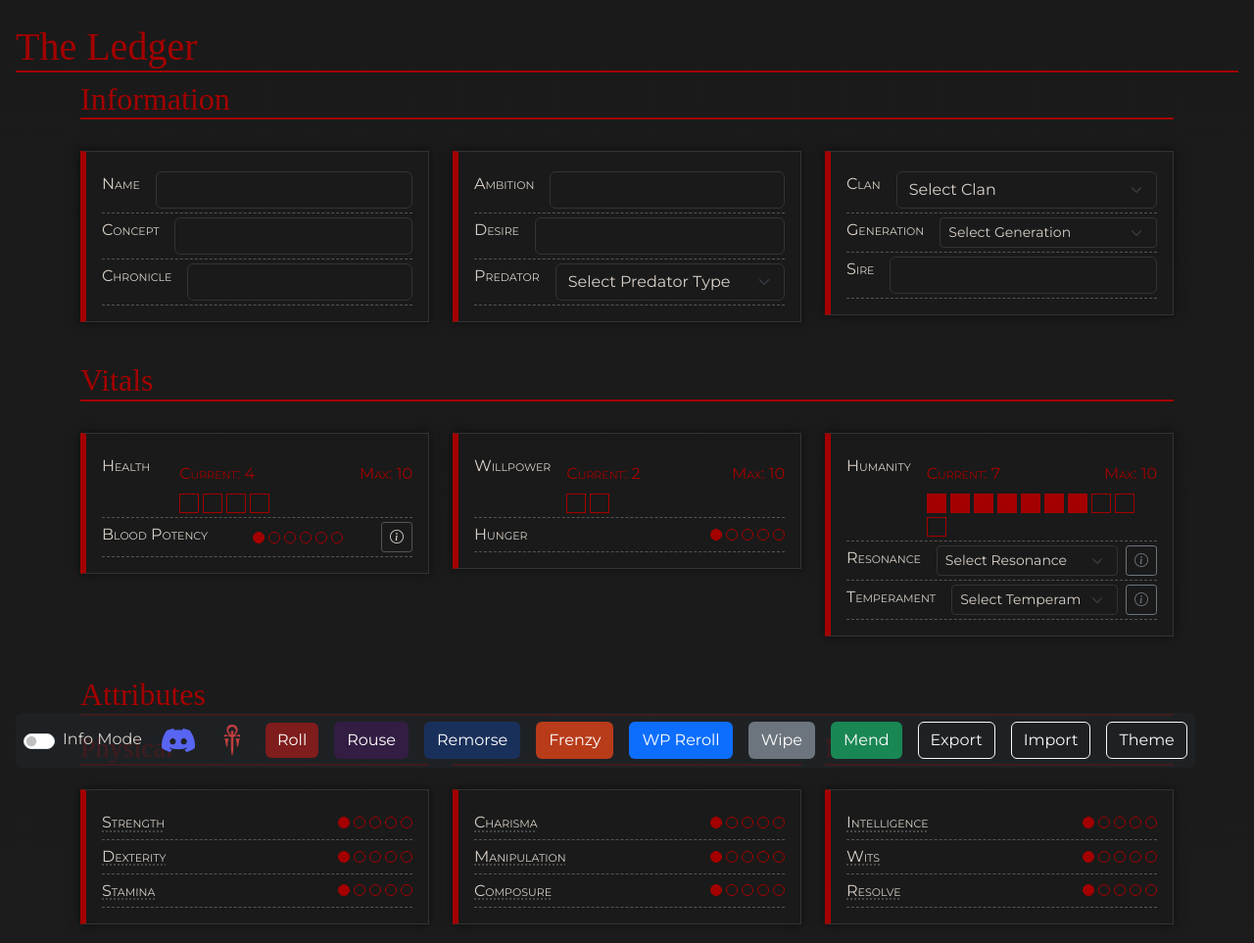
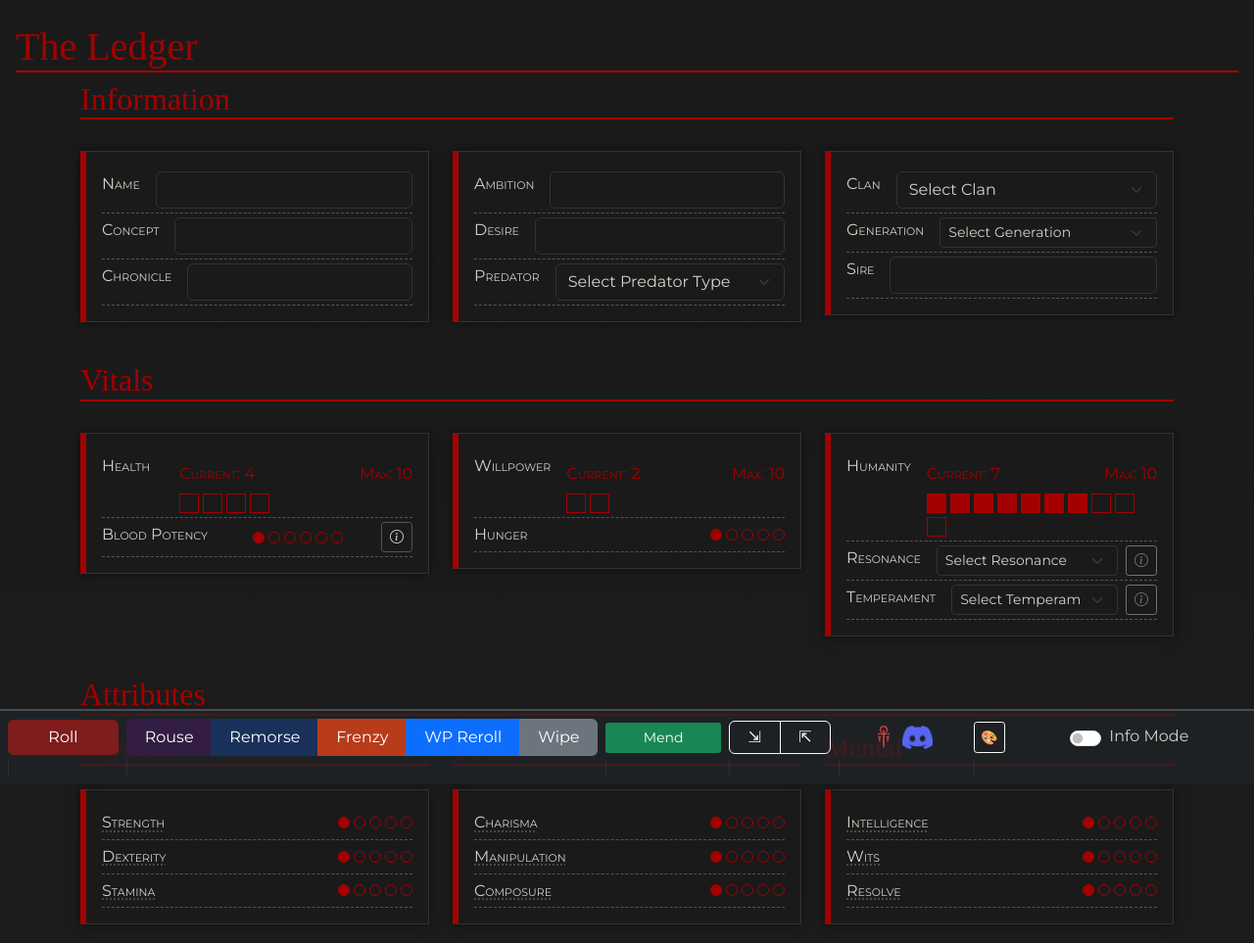
Before and after one commit to atRobJustice/The-Ledger, a website with bundled scripts: page index.html in a window 1280 px wide. Shown: the top 963 px of the page at 98% size. Built offline with nearby package versions, Linux system fonts and the light colour scheme; a web font is replaced by a local one.

Commit message:
Redesign Control Bar for improved usability

```diff
--- a/data/Brickhouse.json
+++ b/data/Brickhouse.json
@@ -190,5 +190,5 @@
   "coterieFlaws": {},
   "loresheets": [],
   "discordWebhook": "https://discordapp.com/api/webhooks/1383219136162693151/Oe18WbP6v21S3i4A__okSF6VJHj7pbxfVXayxIe10VPf4H5HqUAtsMwzlI7dXRTkFpPL",
-  "theme": "default"
+  "theme": "tremere"
 }
--- a/js/control-bar.js
+++ b/js/control-bar.js
@@ -35,9 +35,41 @@ export function initControlBar(deps) {
   const bar = document.createElement("div");
   bar.id = "ledger-control-bar";
   bar.className =
-    "position-fixed bottom-0 start-0 m-3 p-2 bg-dark bg-opacity-75 rounded d-flex align-items-center gap-3 flex-wrap";
+    "position-fixed bottom-0 start-0 w-100 p-2 bg-dark bg-opacity-75 d-grid align-items-center";
+  bar.style.borderTop = "2px solid rgba(255,255,255,.2)";
   bar.style.zIndex = "2100";
   document.body.appendChild(bar);
+
+  // Full-width anchored bar that uses CSS Grid instead of flexbox
+  // Replace rounded corners because the bar now spans the full width
+  // Add custom styling (grid, animation, collapsed state, etc.) once per page
+  if (!document.getElementById("ledger-control-bar-style")) {
+    const style = document.createElement("style");
+    style.id = "ledger-control-bar-style";
+    style.textContent = `
+      #ledger-control-bar {
+        grid-auto-flow: column;
+        grid-template-rows: repeat(2, auto);
+        gap: .25rem .5rem;
+      }
+      /* Simple vertical divider */
+      #ledger-control-bar .vr {
+        width: 1px;
+        background: rgba(255,255,255,.25);
+        align-self: stretch;
+      }
+      /* Attention pulse when WP-reroll becomes available */
+      @keyframes pulse {
+        0% { box-shadow: 0 0 0 0 rgba(13,110,253,0.7); }
+        70% { box-shadow: 0 0 0 10px rgba(13,110,253,0); }
+        100% { box-shadow: 0 0 0 0 rgba(13,110,253,0); }
+      }
+      .pulse-once {
+        animation: pulse 1s ease-out 0s 2;
+      }
+    `;
+    document.head.appendChild(style);
+  }
 
   // 1) Info-mode toggle ------------------------------------------------
   const toggleWrapper = document.createElement("div");
@@ -67,10 +99,12 @@ export function initControlBar(deps) {
   // 2) Discord webhook configuration ----------------------------------
   const btnDiscord = document.createElement("button");
   btnDiscord.id = "discordWebhookBtn";
-  btnDiscord.className = "btn btn-secondary p-1 d-flex align-items-center";
+  btnDiscord.className = "btn btn-secondary p-1 d-flex align-items-center justify-content-center";
+  btnDiscord.setAttribute("title", "Configure Discord Webhook");
+  btnDiscord.setAttribute("data-bs-toggle", "tooltip");
   btnDiscord.style.backgroundColor = "transparent";
   btnDiscord.style.border = 0;
-  btnDiscord.innerHTML = `<img src="assets/Discord-Symbol-Blurple.png" alt="Discord" style="width:34px;height:24px;">`;
+  btnDiscord.innerHTML = `<img src="assets/Discord-Symbol-Blurple.png" alt="Discord" style="height:24px;width:auto;">`;
   bar.appendChild(btnDiscord);
 
   let webhookModalEl;
@@ -111,10 +145,12 @@ export function initControlBar(deps) {
   // 2b) Progeny import button ----------------------------------
   const btnProgeny = document.createElement("button");
   btnProgeny.id = "importProgenyBtn";
-  btnProgeny.className = "btn btn-secondary p-1 d-flex align-items-center";
+  btnProgeny.className = "btn btn-secondary p-1 d-flex align-items-center justify-content-center";
+  btnProgeny.setAttribute("title", "Import Progeny JSON");
+  btnProgeny.setAttribute("data-bs-toggle", "tooltip");
   btnProgeny.style.backgroundColor = "transparent";
   btnProgeny.style.border = 0;
-  btnProgeny.innerHTML = `<img src="assets/progeny-icon.svg" alt="Progeny" style="width:28px;height:32px;">`;
+  btnProgeny.innerHTML = `<img src="assets/progeny-icon.svg" alt="Progeny" style="width:24px;height:24px;">`;
   bar.appendChild(btnProgeny);
 
   const progenyFileInput = document.createElement("input");
@@ -151,38 +187,78 @@ export function initControlBar(deps) {
   const btnRoll = document.createElement("button");
   btnRoll.id = "openDiceRoll";
   btnRoll.className = "btn btn-danger";
+  btnRoll.setAttribute("title", "Open detailed roll dialog");
+  btnRoll.setAttribute("data-bs-toggle", "tooltip");
   btnRoll.textContent = "Roll";
   bar.appendChild(btnRoll);
   // (Actual click handler lives in dice-overlay.js)
 
   // 4) Utility for creating small quick-action buttons -----------------
-  function createQuickBtn(id, text, hexColor) {
+  function createQuickBtn(id, text, hexColor, tooltip = text) {
     const b = document.createElement("button");
     b.id = id;
     b.className = "btn";
     b.textContent = text;
     b.style.backgroundColor = hexColor;
     b.style.color = "#fff";
+    b.setAttribute("title", tooltip);
+    b.setAttribute("data-bs-toggle", "tooltip");
     return b;
   }
 
-  const btnRouse = createQuickBtn("quickRouse", "Rouse", "#331D43");
-  const btnRemorse = createQuickBtn("quickRemorse", "Remorse", "#19305B");
-  const btnFrenzy = createQuickBtn("quickFrenzy", "Frenzy", "#B83B1A");
-  const btnWPReroll = createQuickBtn("quickWPReroll", "WP Reroll", "#0d6efd");
-  const btnClear = createQuickBtn("clearOverlay", "Wipe", "#6c757d");
-  const btnMend = createQuickBtn("quickMend", "Mend", "#198754");
+  const btnRouse = createQuickBtn(
+    "quickRouse",
+    "Rouse",
+    "#331D43",
+    "Rouse Check – Roll 1 die. Failure increases Hunger by 1."
+  );
+  const btnRemorse = createQuickBtn(
+    "quickRemorse",
+    "Remorse",
+    "#19305B",
+    "Remorse Test – Roll dice to resist Humanity loss."
+  );
+  const btnFrenzy = createQuickBtn(
+    "quickFrenzy",
+    "Frenzy",
+    "#B83B1A",
+    "Frenzy Test – Roll dice to resist Frenzy."
+  );
+  const btnWPReroll = createQuickBtn(
+    "quickWPReroll",
+    "WP Reroll",
+    "#0d6efd",
+    "Willpower Reroll – Take 1 Superficial Willpower damange to reroll up to 3 dice."
+  );
+  const btnClear = createQuickBtn(
+    "clearOverlay",
+    "Wipe",
+    "#6c757d",
+    "Clear Overlay – Remove the dice result overlay."
+  );
+  const btnMend = createQuickBtn(
+    "quickMend",
+    "Mend",
+    "#198754",
+    "Mend – Heal superficial Health based on Blood Potency with a Rouse check."
+  );
+  // Shrink Mend button
+  btnMend.classList.add("btn-sm");
 
   // --- Export / Import buttons --------------------------------------
+  const btnImport = document.createElement("button");
+  btnImport.id = "importJsonBtn";
+  btnImport.className = "btn btn-outline-light p-1";
+  btnImport.innerHTML = "⇲";
+  btnImport.setAttribute("title", "Import character from JSON");
+  btnImport.setAttribute("data-bs-toggle", "tooltip");
+
   const btnExport = document.createElement("button");
   btnExport.id = "exportJsonBtn";
-  btnExport.className = "btn btn-outline-light";
-  btnExport.textContent = "Export";
-
-  const btnImport = document.createElement("button");
-  btnImport.id = "importJsonBtn";
-  btnImport.className = "btn btn-outline-light";
-  btnImport.textContent = "Import";
+  btnExport.className = "btn btn-outline-light p-1";
+  btnExport.innerHTML = "⇱";
+  btnExport.setAttribute("title", "Export character to JSON");
+  btnExport.setAttribute("data-bs-toggle", "tooltip");
 
   const fileInput = document.createElement("input");
   fileInput.type = "file";
@@ -195,8 +271,8 @@ export function initControlBar(deps) {
   bar.appendChild(btnWPReroll);
   bar.appendChild(btnClear);
   bar.appendChild(btnMend);
+  bar.appendChild(btnImport);
   bar.appendChild(btnExport);
-  bar.appendChild(btnImport);
   bar.appendChild(fileInput);
 
   // ------------------------------------------------------------------
@@ -245,8 +321,16 @@ export function initControlBar(deps) {
   // 6) WP Reroll button ----------------------------------------------
   btnWPReroll.addEventListener("click", handleWPRerollClick);
 
+  // Track previous state so we can animate when the button becomes enabled
+  let wasWPRerollDisabled = true;
   function refreshWPRerollButton() {
-    btnWPReroll.disabled = !isWPRerollAllowed();
+    const nowDisabled = !isWPRerollAllowed();
+    btnWPReroll.disabled = nowDisabled;
+    if (wasWPRerollDisabled && !nowDisabled) {
+      btnWPReroll.classList.add("pulse-once");
+      setTimeout(() => btnWPReroll.classList.remove("pulse-once"), 1500);
+    }
+    wasWPRerollDisabled = nowDisabled;
   }
 
   // Expose so dice-overlay.js can invoke it after rolls
@@ -477,8 +561,12 @@ export function initControlBar(deps) {
   // Theme button
   const btnTheme = document.createElement("button");
   btnTheme.id = "openThemeModal";
-  btnTheme.className = "btn btn-outline-light";
-  btnTheme.textContent = "Theme";
+  btnTheme.className = "btn btn-outline-light btn-sm p-0 d-flex align-items-center justify-content-center";
+  btnTheme.style.width = "32px";
+  btnTheme.style.height = "32px";
+  btnTheme.innerHTML = "🎨";
+  btnTheme.setAttribute("title", "Choose color theme");
+  btnTheme.setAttribute("data-bs-toggle", "tooltip");
   bar.appendChild(btnTheme);
 
   // Theme modal elements
@@ -605,5 +693,64 @@ export function initControlBar(deps) {
     themeModalInstance.show();
   });
 
+  // ------------------------------------------------------------------
+  //  Re-arrange buttons into logical groups & add separators
+  // ------------------------------------------------------------------
+
+  function makeGroup(...els) {
+    const g = document.createElement("div");
+    g.className = "btn-group";
+    els.forEach(el => g.appendChild(el));
+    return g;
+  }
+
+  function makeDivider() {
+    const d = document.createElement("div");
+    d.className = "vr";
+    return d;
+  }
+
+  // Move existing buttons into fresh groups (DOM nodes are re-parented automatically)
+  const groupQuick = makeGroup(btnRouse, btnRemorse, btnFrenzy, btnWPReroll, btnClear);
+  const groupUtility = makeGroup(btnMend);
+  const groupData = makeGroup(btnImport, btnExport);
+  const groupIntegrations = makeGroup(btnProgeny, btnDiscord);
+  groupIntegrations.style.justifySelf = "center";
+
+  // Clear current order and rebuild layout
+  // (File input stays, it's invisible and doesn't affect layout)
+  [btnRouse, btnRemorse, btnFrenzy, btnWPReroll, btnClear, btnMend, btnExport, btnImport, btnProgeny, btnDiscord, toggleWrapper, btnTheme, btnRoll].forEach(el => {
+    // They are already in the bar – remove so we can control order
+    if (el.parentElement === bar) bar.removeChild(el);
+  });
+
+  // Re-append in the desired structured order
+  bar.appendChild(btnRoll);
+  bar.appendChild(makeDivider());
+  bar.appendChild(groupQuick);
+  bar.appendChild(makeDivider());
+  bar.appendChild(groupUtility);
+  bar.appendChild(makeDivider());
+  bar.appendChild(groupData);
+  bar.appendChild(makeDivider());
+  bar.appendChild(groupIntegrations);
+  bar.appendChild(makeDivider());
+  bar.appendChild(btnTheme);
+  bar.appendChild(makeDivider());
+  bar.appendChild(toggleWrapper);
+
+  // Activate Bootstrap tooltips on all elements that declared them
+  if (window.bootstrap && bootstrap.Tooltip) {
+    Array.from(bar.querySelectorAll('[data-bs-toggle="tooltip"]')).forEach(el =>
+      bootstrap.Tooltip.getOrCreateInstance(el));
+  }
+
+  // Reserve space so main content never hides behind the fixed footer
+  function adjustBodyPadding() {
+    document.body.style.paddingBottom = bar.offsetHeight + "px";
+  }
+  adjustBodyPadding();
+  window.addEventListener("resize", adjustBodyPadding);
+
   return bar;
 }
```
Also changed, not shown: index.html (+1 -1 lines), CHANGELOG.md.
